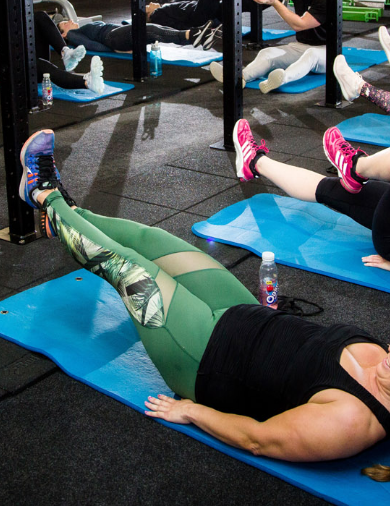
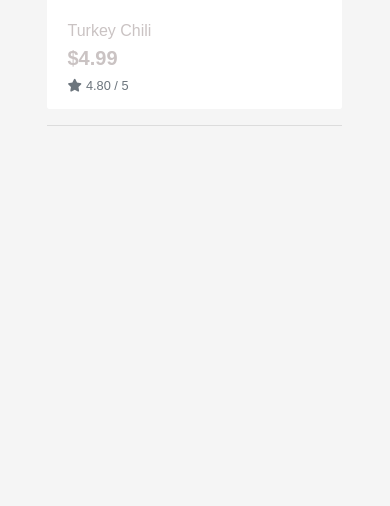
Before and after one commit to Frees1990/gofit, a Django app: page /products/ in a window 390 px wide. Shown: the part 338-844 px from the top of the page. Run offline with Django 3.2, Linux system fonts and the light colour scheme; data comes from the database, SQL or seed files in the repository; some libraries are stand-ins or nearby versions.

Commit message:
copied urls.py for products

```diff
--- a/products/templates/products/products.html
+++ b/products/templates/products/products.html
@@ -10,10 +10,69 @@
 {% endblock %}
 
 {% block content %}
-    <div class="container">
-        <div class ="row">
-            <div class= "col">
-                {{ products }}
+    <div class="overlay"></div>
+    <div class="container-fluid">
+        <div class="row">
+            <div class="col text-center mt-3">
+                <h2 class="logo-font">Products</h2>
+                <hr class="w-50 mb-1">
+            </div>
+        </div>
+        <div class="row">
+            <div class="product-container col-10 offset-1">
+                <div class="row mt-1 mb-2"></div>
+                <div class="row">
+                    {% for product in products %}
+                        <div class="col-sm-6 col-md-6 col-lg-4 col-xl-3">
+                            <div class="card h-100 border-0">
+                                {% if product.image %}
+                                <a href="">
+                                    <img class="card-img-top img-fluid" src="{{ product.image.url }}" alt="{{ product.name }}">
+                                </a>
+                                {% else %}
+                                <a href="">
+                                    <img class="card-img-top img-fluid" src="{{ MEDIA_URL }}noimage.png" alt="{{ product.name }}">
+                                </a>
+                                {% endif %}
+                                <div class="card-body pb-0">
+                                    <p class="mb-0">{{ product.name }}</p>
+                                </div>
+                                <div class="card-footer bg-white pt-0 border-0 text-left">
+                                    <div class="row">
+                                        <div class="col">
+                                            <p class="lead mb-0 text-left font-weight-bold">${{ product.price }}</p>
+                                            {% if product.rating %}
+                                                <small class="text-muted"><i class="fas fa-star mr-1"></i>{{ product.rating }} / 5</small>
+                                            {% else %}
+                                                <small class="text-muted">No Rating</small>
+                                            {% endif %}
+                                        </div>
+                                    </div>
+                                </div>
+                            </div>
+                        </div>
+                        {% if forloop.counter|divisibleby:1 %}
+                            <div class="col-12 d-sm-none mb-5">
+                                <hr>
+                            </div>
+                        {% endif %}
+                        {% if forloop.counter|divisibleby:2 %}
+                            <div class="col-12 d-none d-sm-block d-md-block d-lg-none mb-5">
+                                <hr>
+                            </div>
+                        {% endif %}
+                        {% if forloop.counter|divisibleby:3 %}
+                            <div class="col-12 d-none d-lg-block d-xl-none mb-5">
+                                <hr>
+                            </div>
+                        {% endif %}
+                        {% if forloop.counter|divisibleby:4 %}
+                            <div class="col-12 d-none d-xl-block mb-5">
+                                <hr>
+                            </div>
+                        {% endif %}
+                    {% endfor %}
+                </div>
             </div>
         </div>
     </div>
--- a/products/urls.py
+++ b/products/urls.py
@@ -2,5 +2,6 @@
 from . import views
 
 urlpatterns = [
-    path('', views.all_products, name='products')
+    path('', views.all_products, name='products'),
+    path('<product_id>', views.product_detail, name='product_detail'),
 ]
```
